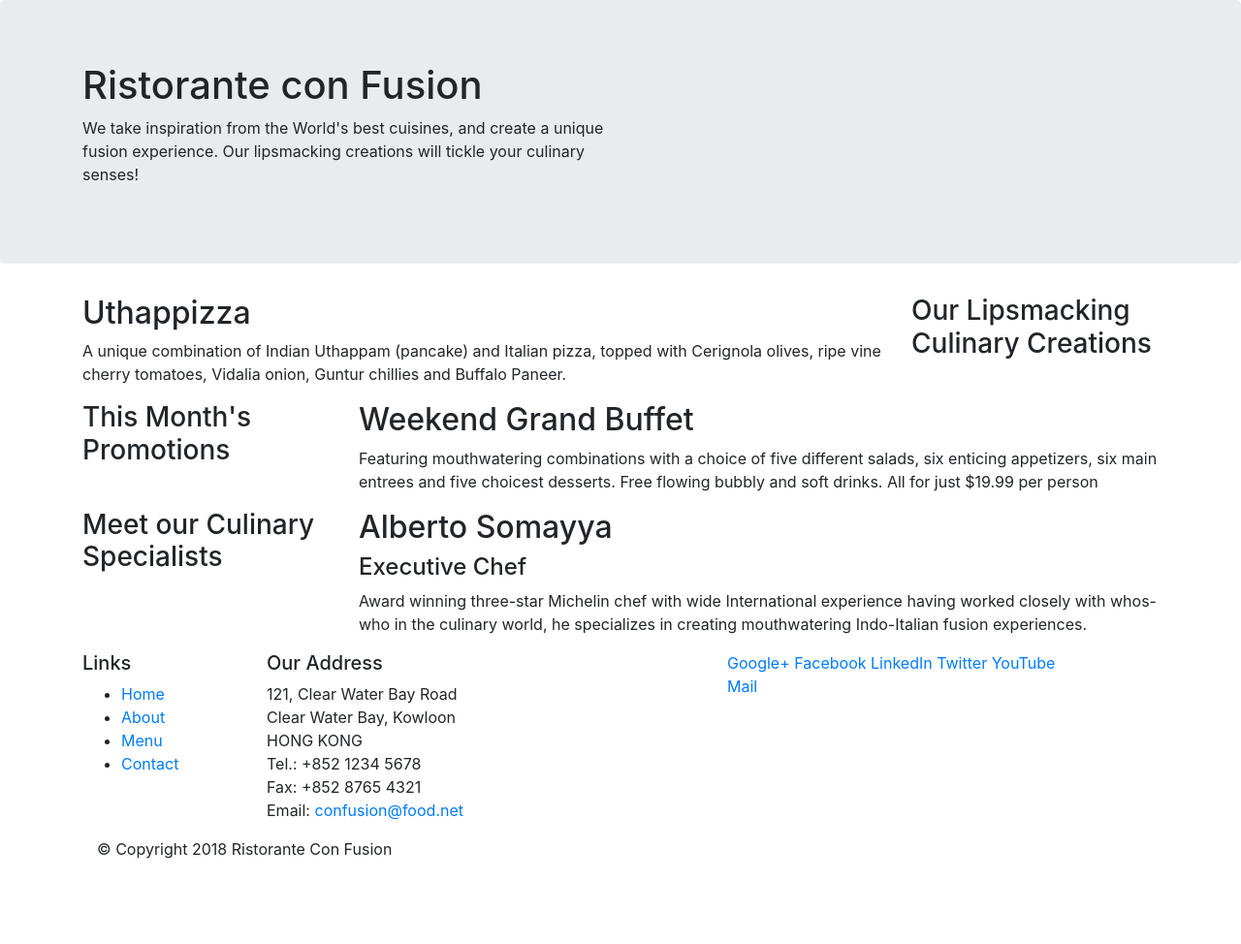
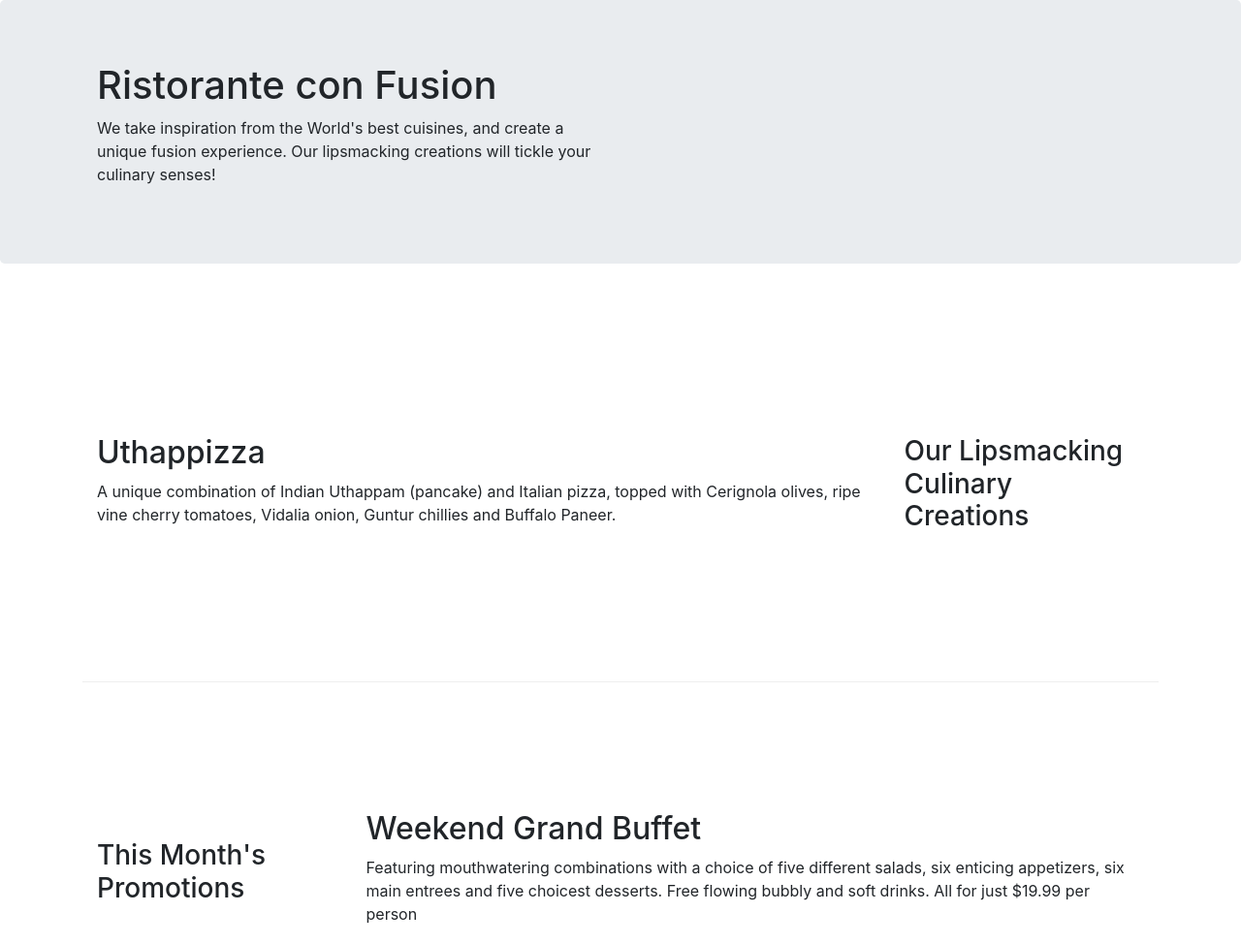
Before and after one commit to sean-leonard-ireland/cousera-bootstrap, a website: page index.html in a window 1280 px wide. Shown: the top 974 px of the page at 97% size. Before the commit the page ends 904 px from the top, so only its background shows below. Drawn offline with nearby package versions, Linux system fonts and the light colour scheme.

Commit message:
more bootstrap

```diff
--- /dev/null
+++ b/css/style.css
@@ -0,0 +1,17 @@
+.row-header {
+  margin: 0px auto;
+  padding: 0px;
+}
+
+.row-content {
+  margin: 0px auto;
+  padding: 50px 0px 50px 0px;
+  border-bottom: 1px ridge;
+  min-height: 400px;
+}
+
+.footer {
+  background-color: #d1c4e9;
+  margin: 0px auto;
+  padding: 20px 0px 20px 0px;
+}
--- a/index.html
+++ b/index.html
@@ -14,13 +14,14 @@
       rel="stylesheet"
       href="node_modules/bootstrap/dist/css/bootstrap.min.css"
     />
+    <link href="/css/style.css" rel="stylesheet" />
     <title>Ristorante Con Fusion!</title>
   </head>
 
   <body>
     <header class="jumbotron">
       <div class="container">
-        <div class="row">
+        <div class="row row-header align-items-center">
           <div class="col-12 col-sm-6">
             <h1>Ristorante con Fusion</h1>
             <p>
@@ -35,7 +36,7 @@
     </header>
 
     <div class="container">
-      <div class="row">
+      <div class="row row-content align-items-center">
         <div class="col-12 col-sm-4 order-sm-last col-md-3">
           <h3>Our Lipsmacking Culinary Creations</h3>
         </div>
@@ -49,7 +50,7 @@
         </div>
       </div>
 
-      <div class="row">
+      <div class="row row-content align-items-center">
         <div class="col-12 col-sm-4 col-md-3">
           <h3>This Month's Promotions</h3>
         </div>
@@ -64,7 +65,7 @@
         </div>
       </div>
 
-      <div class="row">
+      <div class="row row-content">
         <div class="col-12 col-sm-4 col-md-3">
           <h3>Meet our Culinary Specialists</h3>
         </div>
@@ -81,12 +82,12 @@
       </div>
     </div>
 
-    <footer>
+    <footer class="footer">
       <div class="container">
-        <div class="row">
+        <div class="row row-content">
           <div class="col-4 col-sm-2">
             <h5>Links</h5>
-            <ul>
+            <ul class="list-unstyled">
               <li><a href="#">Home</a></li>
               <li><a href="#">About</a></li>
               <li><a href="#">Menu</a></li>
@@ -104,8 +105,8 @@
               Email: <a href="mailto:confusion@food.net">confusion@food.net</a>
             </address>
           </div>
-          <div class="col-12 col-sm-4">
-            <div>
+          <div class="col-12 col-sm-4 align-self-center">
+            <div class="text-center">
               <a href="http://google.com/+">Google+</a>
               <a href="http://www.facebook.com/profile.php?id=">Facebook</a>
               <a href="http://www.linkedin.com/in/">LinkedIn</a>
@@ -115,8 +116,8 @@
             </div>
           </div>
         </div>
-        <div class="col-auto">
-          <div>
+        <div class="row justify-content-center">
+          <div class="col-auto">
             <p>© Copyright 2018 Ristorante Con Fusion</p>
           </div>
         </div>
```
